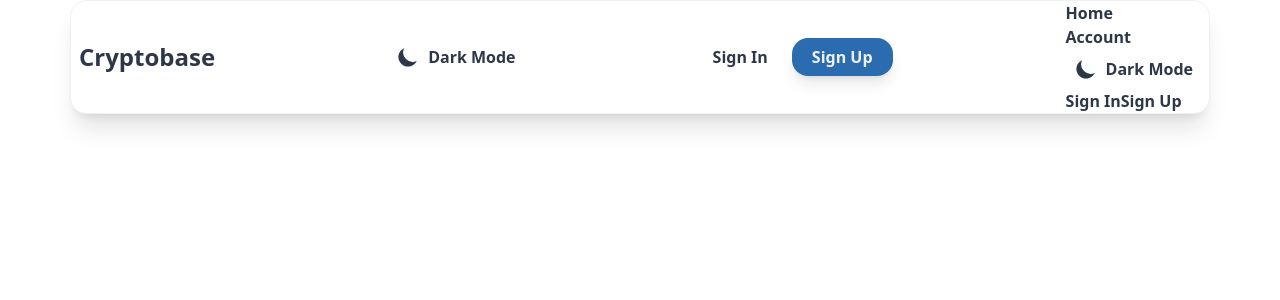
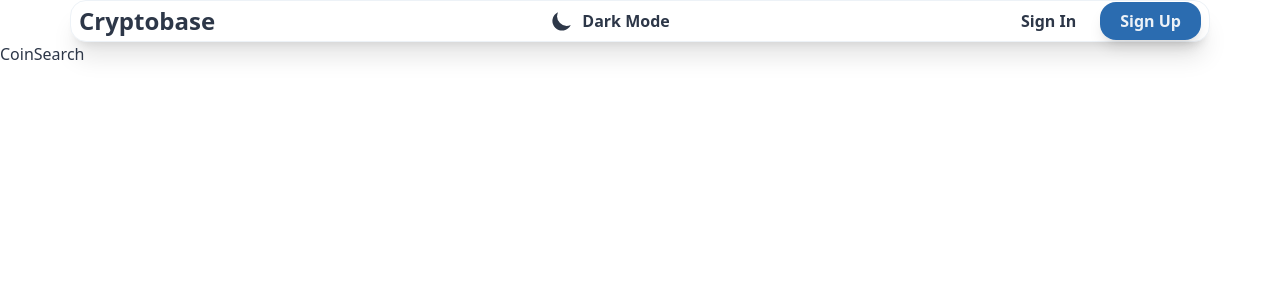
Before and after one commit to yashtekavade/crypto-search-app, a React (Create React App) app in the folder crypto-search/: page / in a window 1280 px wide. Shown: the top 300 px of the page. Built offline with nearby package versions, Linux system fonts and the light colour scheme.

Commit message:
BASIC SIGN IN SIGNOUT

```diff
--- a/crypto-search/src/App.js
+++ b/crypto-search/src/App.js
@@ -1,11 +1,19 @@
 import React from "react";
 import { ThemeProvider } from "./context/ThemeContext";
 import Navbar from "./components/Navbar";
+import { Route, Routes } from "react-router-dom";
+import Home from "./routes/Home";
 
 function App() {
   return (
     <ThemeProvider>
       <Navbar />
+      <Routes>
+        <Route path="/" element={<Home />} />
+        <Route path="/" element={<Home />} />
+        <Route path="/" element={<Home />} />
+        <Route path="/" element={<Home />} />
+      </Routes>
     </ThemeProvider>
   );
 }
--- /dev/null
+++ b/crypto-search/src/components/CoinSearch.jsx
@@ -0,0 +1,7 @@
+import React from "react";
+
+const CoinSearch = () => {
+  return <div>CoinSearch</div>;
+};
+
+export default CoinSearch;
--- a/crypto-search/src/components/Navbar.jsx
+++ b/crypto-search/src/components/Navbar.jsx
@@ -1,9 +1,14 @@
-import React from "react";
+import React, { useState } from "react";
 import { Link } from "react-router-dom";
 import ThemeToggle from "./ThemeToggle";
 import { AiOutlineMenu } from "react-icons/ai";
 
 const Navbar = () => {
+  const [nav, setNav] = useState(false);
+
+  const handleNav = () => {
+    setNav(!nav);
+  };
   return (
     <div className="rounded-div flex items-center justify-between h-20px font-bold">
       <Link to="/">
@@ -12,7 +17,7 @@ const Navbar = () => {
       <div className="hidden md:block">
         <ThemeToggle />
       </div>
-      <div classname="hidden md:block">
+      <div className="hidden md:block">
         <Link to="/signin" className="p-4 hover:text-accent">
           Sign In
         </Link>
@@ -24,28 +29,38 @@ const Navbar = () => {
         </Link>
       </div>
       {/* menu icon */}
-      <div className="block md:hidden cursor-pointer z-10">
-        <AiOutlineMenu />
+      <div onClick={handleNav} className="block md:hidden cursor-pointer z-10">
+        {nav ? <AiOutlineMenu size={20} /> : <AiOutlineMenu size={20} />}
       </div>
       {/* Mobile menu*/}
-      <div>
-        <ul>
-          <li>
+      <div
+        className={
+          nav
+            ? "md:hidden fixed left-0 top-20 flex flex-col items-center justify-between w-full h-[90%] bg-primary ease-in duration-300 z-10"
+            : "fixed left-[-100%] top-20 h-[90%] flex flex-col items-center justify-between ease-in duration-300"
+        }
+      >
+        <ul className="w-full p-4">
+          <li className="border-b py-6">
             <Link to="/">Home</Link>
           </li>
-          <li>
+          <li className="border-b py-6">
             <Link to="/">Account</Link>
           </li>
-          <li>
+          <li className="py-6">
             <ThemeToggle />
           </li>
         </ul>
-        <div>
+        <div className="flex flex-col w-full p-4">
           <Link to="/signin">
-            <button>Sign In</button>
+            <button className="w-full my-2 p-3 bg-primary border border-secondary rounded-2xl shadow-xl">
+              Sign In
+            </button>
           </Link>
           <Link to="/signup">
-            <button>Sign Up</button>
+            <button className="w-full my-2 p-3 bg-primary text-btnText rounded-2xl shadow-xl">
+              Sign Up
+            </button>
           </Link>
         </div>
       </div>
--- a/crypto-search/src/index.css
+++ b/crypto-search/src/index.css
@@ -13,7 +13,7 @@
   --color-bg-primary: #2d3748;
   --color-bg-secondary: #2d3748;
   --color-text-primary: #dbdbdb;
-  --color-text-secondary: #283141;
+  --color-text-secondary: #e2e8f0;
   --color-text-accent: #81e6d9;
   --color-bg-input: #4a5361;
   --color-bg-button: #81e6d9;
--- a/crypto-search/src/routes/Home.jsx
+++ b/crypto-search/src/routes/Home.jsx
@@ -1,7 +1,12 @@
 import React from "react";
+import CoinSearch from "../components/CoinSearch";
 
 const Home = () => {
-  return <div>Home</div>;
+  return (
+    <div>
+      <CoinSearch />
+    </div>
+  );
 };
 
 export default Home;
```
